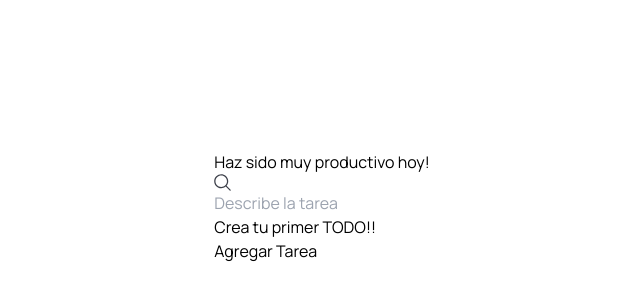
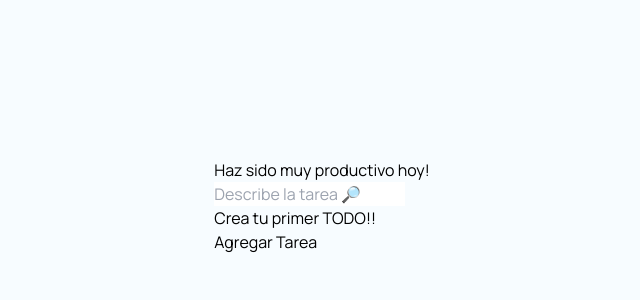
Before and after one commit to Rubenhdz20/ToDo, a React (Vite) app: page / in a window 1280 px wide. Shown: the part 194-494 px from the top of the page, without its empty margins (318-958 px from the left). Built offline with nearby package versions, Linux system fonts and the light colour scheme.

Commit message:
Finish UI

```diff
--- a/src/components/CreateTodoButton/index.jsx
+++ b/src/components/CreateTodoButton/index.jsx
@@ -9,8 +9,8 @@ function CreateTodoButton() {
 
     return(
         <>
-            <div className="mt-8 flex justify-center">
-                <button className="w-[13rem] h-[3rem] text-center text-white bg-[#617AFA] rounded-xl z-10"
+            <div className="mt-8 flex justify-center self-end">
+                <button className="w-[13rem] h-[3rem] text-center text-white bg-[#617AFA] rounded-xl z-10 hover:bg-[#91a3fb]"
                 onClick={() => {
                     console.log('Hiciste Click!');
                     if(!openModal) {
--- a/src/components/TodoForm/index.jsx
+++ b/src/components/TodoForm/index.jsx
@@ -30,10 +30,10 @@ function TodoForm() {
     };
 
     return(
-        <form onSubmit={onSubmit} className="flex flex-col justify-center items-center w-11/12 max-w-[300px] py-8 px-10 bg-zinc-700 rounded-lg">
-            <label className="text-center font-bold text-xl mb-6">Escribe tu nuevo TODO</label>
+        <form onSubmit={onSubmit} className="flex flex-col justify-center items-center w-11/12 max-w-[300px] py-8 px-10 bg-[#B3BFFC] rounded-lg">
+            <label className="text-center font-bold text-xl mb-6">Agrega mas tareas!</label>
             <textarea
-                className="h-24 p-3 text-center text-lg rounded-sm border-2 border-solid border-slate-400" placeholder="cortar cebolla"
+                className="h-24 p-3 text-center text-lg rounded-lg border-2" placeholder="cortar cebolla"
                 value={newTodoValue}
                 onChange={onChange}
                 onFocus={validInputData(newTodoValue)}
@@ -42,18 +42,17 @@ function TodoForm() {
             <div className="w-full flex justify-between items-center mt-3">
                 <button
                     type="button"
-                    className="text-base text-center cursor-pointer inline-block bg-black rounded-small" onClick={onCancel}>
+                    className="p-2 text-base text-center cursor-pointer inline-bloc bg-[#d0d8ff] rounded-lg hover:bg-[#91a3fb]" onClick={onCancel}>
                     Cancelar
                 </button>
                 <button
                     type="submit"
-                    className="text-base text-center cursor-pointer inline-block bg-black rounded-small">
+                    className="p-2 text-base text-center cursor-pointer inline-block bg-[#d0d8ff] rounded-lg hover:bg-[#91a3fb]">
                     Agregar
                 </button>
             </div>
         </form>
     )
-
 };
 
 export default TodoForm;
--- a/src/components/TodoItem/index.jsx
+++ b/src/components/TodoItem/index.jsx
@@ -3,10 +3,12 @@ import { MdClose } from "react-icons/md";
 
 function TodoItem(props) {
     return(
-        <li className="w-52 flex justify-between items-center">
-            <MdCheck className="green-500 hover:cursor-pointer hover:bg-green-500 hover:rounded-lg" onClick={props.onComplete}/>
+        <li className="w-[16rem] flex justify-between items-center rounded-md">
             <p className={props.completed ? "line-through" : ""}>{props.text}</p>
-            <MdClose className="hover:cursor-pointer hover:bg-red-500 hover:rounded-lg" onClick={props.onDelete}/>
+            <div className="flex justify-center items-center">
+                <MdCheck className="mr-2 hover:cursor-pointer hover:bg-green-500 hover:rounded-lg" onClick={props.onComplete}/>
+                <MdClose className="hover:cursor-pointer hover:bg-red-500 hover:rounded-lg" onClick={props.onDelete}/>
+            </div>
         </li>
     )
 }
--- a/src/components/TodoSearch/index.jsx
+++ b/src/components/TodoSearch/index.jsx
@@ -10,11 +10,8 @@ function TodoSearch() {
 
     return(
         <>
-            <div className="relative flex flex-col justify-center items-center mb-8 px-3 py-4">
-                <svg className="sticky top-[40%] right-[64%] translate-x-[-60%] translate-y-[37%]" width="17" height="17" viewBox="0 0 20 20" fill="none" xmlns="http://www.w3.org/2000/svg">
-                <path fill-rule="evenodd" clip-rule="evenodd" d="M19.5306 18.4694L14.8366 13.7762C17.6629 10.383 17.3204 5.36693 14.0591 2.38935C10.7978 -0.588237 5.77134 -0.474001 2.64867 2.64867C-0.474001 5.77134 -0.588237 10.7978 2.38935 14.0591C5.36693 17.3204 10.383 17.6629 13.7762 14.8366L18.4694 19.5306C18.7624 19.8237 19.2376 19.8237 19.5306 19.5306C19.8237 19.2376 19.8237 18.7624 19.5306 18.4694V18.4694ZM1.75 8.5C1.75 4.77208 4.77208 1.75 8.5 1.75C12.2279 1.75 15.25 4.77208 15.25 8.5C15.25 12.2279 12.2279 15.25 8.5 15.25C4.77379 15.2459 1.75413 12.2262 1.75 8.5V8.5Z" fill="#3D404A"/>
-                </svg>
-                <input className="w-[13rem] h-[3rem] text-center bg-[#EDF0F2] rounded-xl" type="text" placeholder="Describe la tarea" value={searchValue} onChange={(event) => setSearchValue(event.target.value)}
+            <div className="relative flex flex-row justify-center items-center mb-8 px-3 py-4">
+                <input className="w-[13rem] h-[3rem] text-center bg-[#EDF0F2] rounded-xl" type="text" placeholder="Describe la tarea 🔎" value={searchValue} onChange={(event) => setSearchValue(event.target.value)}
                 />
             </div>
         </>
--- a/src/index.css
+++ b/src/index.css
@@ -17,5 +17,5 @@ body {
   place-items: center;
   min-width: 320px;
   min-height: 100vh;
-  background-color: #FFFFFF;
+  background-color: #f7fcff;
 }
```
